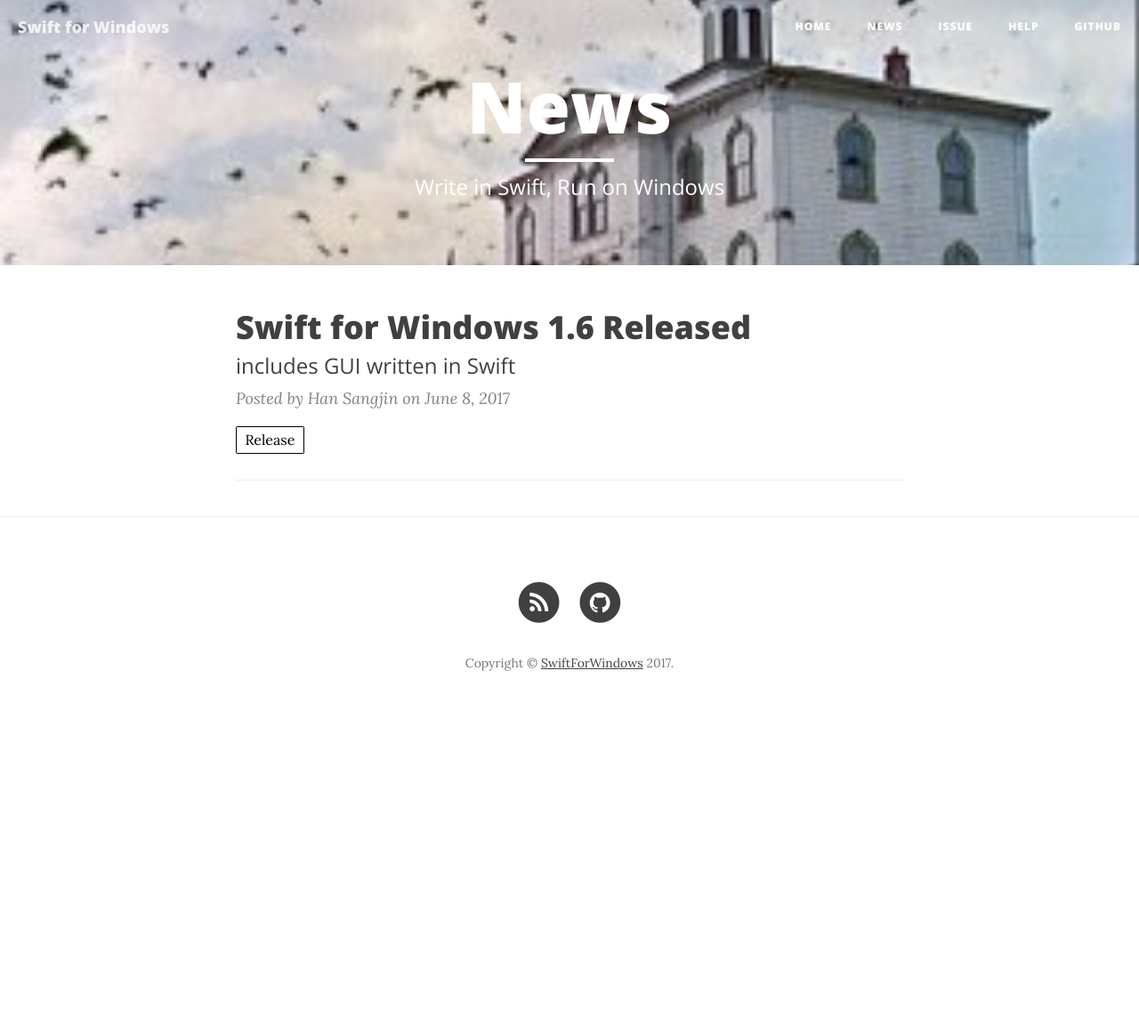
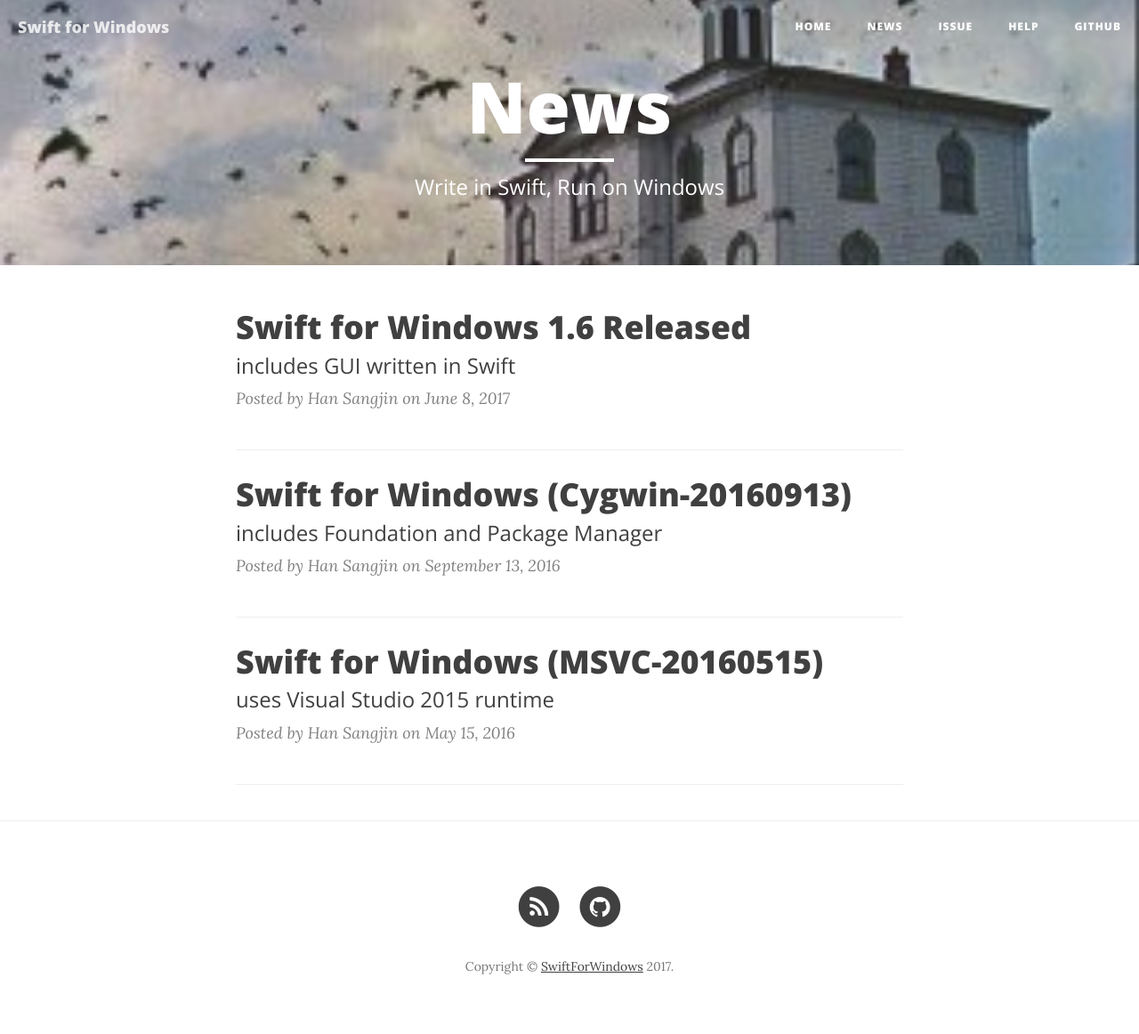
Before and after one commit to SwiftForWindows/SwiftForWindows.github.io, a Jekyll site: the page built from news/index.html, in a window 1280 px wide. Shown: the whole page at 89% size. Built offline with Jekyll 4.4.1, drawn with Linux system fonts in a browser that asks for light colours; nearby versions of some CDN libraries; the list of posts is cut into pages by our own code; before the commit the page ends 900 px from its top, so only the background shows below that.

Commit message:
Minor update
- Changed background image more dark
- Add the old Cygwin, MSVC port to news

```diff
--- /dev/null
+++ b/_posts/2016-05-15-Swift-for-Windows-MSVC-20160515.md
@@ -0,0 +1,21 @@
+---
+layout:     post
+title:      Swift for Windows (MSVC-20160515)
+author:     Han Sangjin
+subtitle:  	uses Visual Studio 2015 runtime
+category:  release
+---
+<!-- Start Writing Below in Markdown -->
+
+What is this?
+-------------
+- Swift compiler for Windows using MSVC 64bit toolchains.
+
+Notice
+-------
+- No Glibc-like module is included.
+- Foundation module is NOT included.
+- MSVC runtime is NOT included. You should install the Visual Studio 2015.
+- No GUI support.
+- NOT compatible with the MinGW-w64 port and Cygwin port.
+- DOWNLOAD and more details: <b>[swift-msvc-20160515](https://github.com/tinysun212/swift-windows/releases/tag/swift-msvc-20160515)</b> from tinysun212
--- /dev/null
+++ b/_posts/2016-09-13-Swift-for-Windows-Cygwin-20160913.md
@@ -0,0 +1,21 @@
+---
+layout:     post
+title:      Swift for Windows (Cygwin-20160913)
+author:     Han Sangjin
+subtitle:  	includes Foundation and Package Manager
+category:  release
+---
+<!-- Start Writing Below in Markdown -->
+
+What is this?
+-------------
+- Swift compiler for Windows using Cygwin 64bit toolchains.
+- Glibc module included for the Cygwin C runtime library
+- Foundation module and Package Manager module is included.
+
+Notice
+-------
+- Cygwin runtime is not included. You should install the Cygwin 64bit environment.
+- No GUI support.
+- NOT compatible with the MinGW-w64 port and the MSVC port.
+- DOWNLOAD and more details: <b>[swift-cygwin-20160913](https://github.com/tinysun212/swift-windows/releases/tag/swift-cygwin-20160913)</b> from tinysun212
--- a/_posts/2017-06-08-Swift-for-Windows-1.6-Released.md
+++ b/_posts/2017-06-08-Swift-for-Windows-1.6-Released.md
@@ -2,9 +2,8 @@
 layout:     post
 title:      Swift for Windows 1.6 Released
 author:     Han Sangjin
-tags: 		release
 subtitle:  	includes GUI written in Swift
-category:  release
+#category:  release
 ---
 <!-- Start Writing Below in Markdown -->
 
```
Also changed, not shown: img/home-bg.jpg (deleted), img/home-bg0.jpg.
